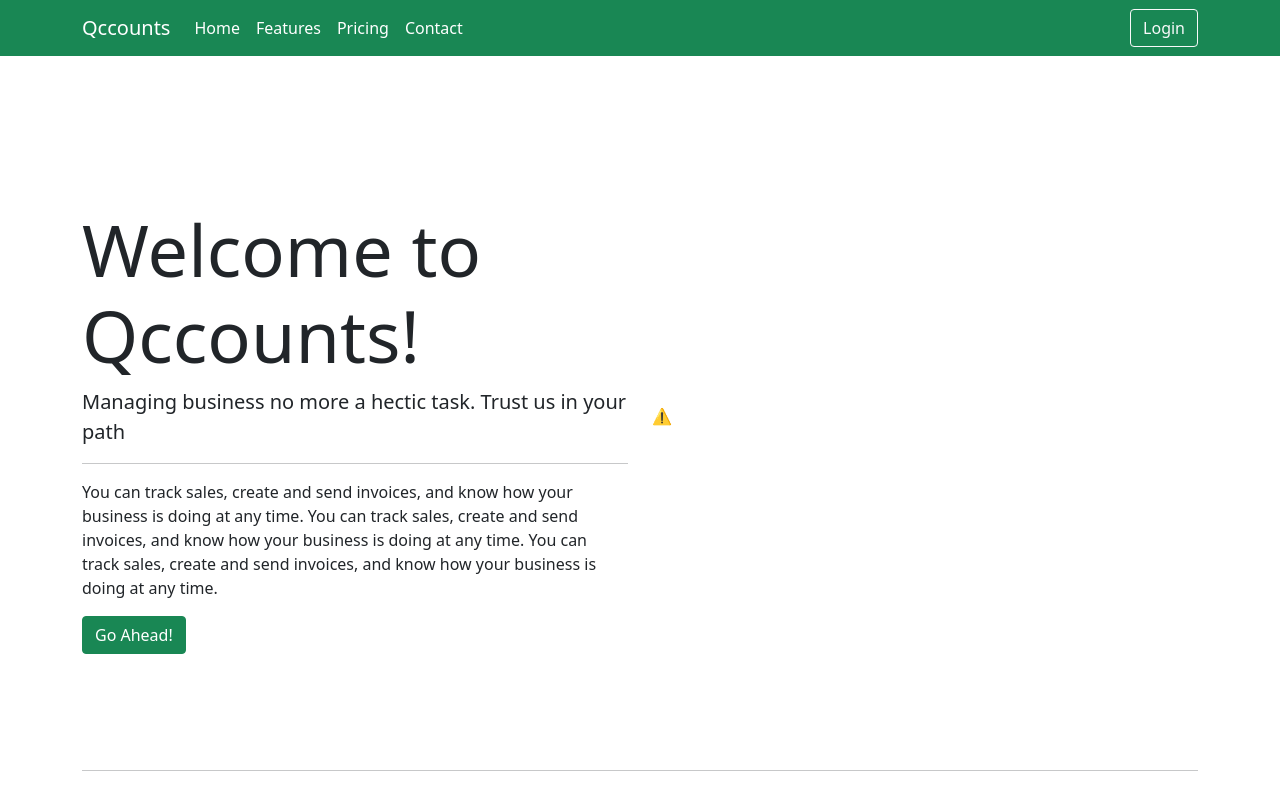
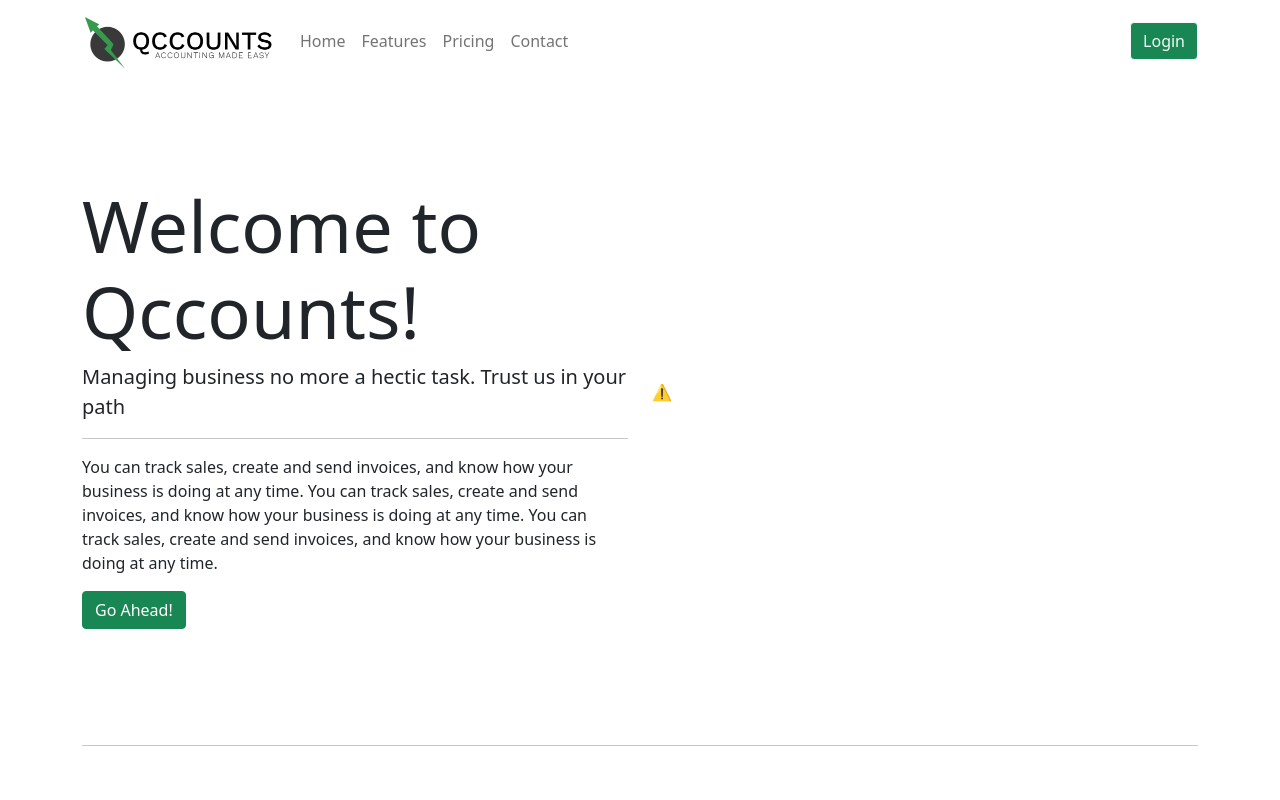
Before and after one commit to askarpasha/qccounts, a plain HTML site: page qccounts.biz/index.html in a window 1280 px wide. Shown: the top 800 px of the page. Drawn offline with nearby package versions, Linux system fonts and the light colour scheme; no server answers.

Commit message:
Navbar,Logo,fav,lottie loop

```diff
--- a/qccounts.biz/index.html
+++ b/qccounts.biz/index.html
@@ -6,37 +6,38 @@
     <title>Qccounts</title>
     <link href="css/bootstrap.min.css" rel="stylesheet">
     <link rel="stylesheet" href="https://cdnjs.cloudflare.com/ajax/libs/font-awesome/5.15.3/css/all.min.css">
+    <link rel="icon" type="image/png" sizes="48x48" href="images/favicon_qccounts.png">
 </head>
 <body>
-   <nav class="navbar navbar-expand-lg navbar-light bg-success">
+   <nav class="navbar navbar-expand-lg navbar-light">
         <div class="container">
-        <a class="navbar-brand" style="color:white;" href="#">Qccounts</a>
+        <a class="navbar-brand" href="#"> <img src="images/logo_qccounts.png" width="194" height="54.5" class="d-inline-block align-text-top" alt=""></a>
         <button class="navbar-toggler" type="button" data-toggle="collapse" data-target="#navbarNav" aria-controls="navbarNav" aria-expanded="false" aria-label="Toggle navigation">
         <span class="navbar-toggler-icon"></span>
         </button>
         <div class="collapse navbar-collapse" id="navbarNav">
           <ul class="navbar-nav">
             <li class="nav-item active">
-              <a class="nav-link" style="color:white;" href="#home">Home <span class="sr-only"></span></a>
+              <a class="nav-link" href="#home">Home <span class="sr-only"></span></a>
             </li>
             <li class="nav-item">
-              <a class="nav-link" style="color:white;" href="#features">Features</a>
+              <a class="nav-link" href="#features">Features</a>
             </li>
             <li class="nav-item">
-              <a class="nav-link" style="color:white;" href="#pricing">Pricing</a>
+              <a class="nav-link" href="#pricing">Pricing</a>
             </li>
             <li class="nav-item">
-              <a class="nav-link" style="color:white;" href="#contact">Contact</a>
+              <a class="nav-link" href="#contact">Contact</a>
             </li>
           </ul>
         </div>
         <form class="form-inline my-2 my-lg-0">
-          <button class="btn btn-outline-light my-2 my-sm-0" type="submit">Login</button>
+          <button class="btn btn-outline-light my-2 my-sm-0 btn btn-success" type="submit">Login</button>
         </form>
         </div>
      </nav>
 
-     <div class="container" style="padding-top: 150px;" id="home";>
+     <div class="container" style="padding-top: 100px;" id="home";>
         <div class="row align-items-start">
           <div class="col-sm-6">
           <h1 class="display-2">Welcome to Qccounts!</h1>
@@ -47,7 +48,7 @@
        </div>
     <div class="col-sm-6">
       <script src="https://unpkg.com/@lottiefiles/lottie-player@latest/dist/lottie-player.js"></script>
-      <lottie-player src="https://assets4.lottiefiles.com/packages/lf20_lcbz3hxp.json"  background="transparent" style="width: 100%; height: 420px;"  speed="1" loop autoplay></lottie-player>
+      <lottie-player src="https://assets9.lottiefiles.com/packages/lf20_3fgmfulb.json"  background="transparent" style="width: 100%; height: 420px;"  speed="1" autoplay></lottie-player>
     </div>
         </div>
     </div>
```
Also changed, not shown: qccounts.biz/images/favicon_qccounts.png (renamed from qccounts.biz/images/logo_favicon.png), qccounts.biz/images/logo_qccounts.png (renamed from qccounts.biz/images/logo_blue.png).
